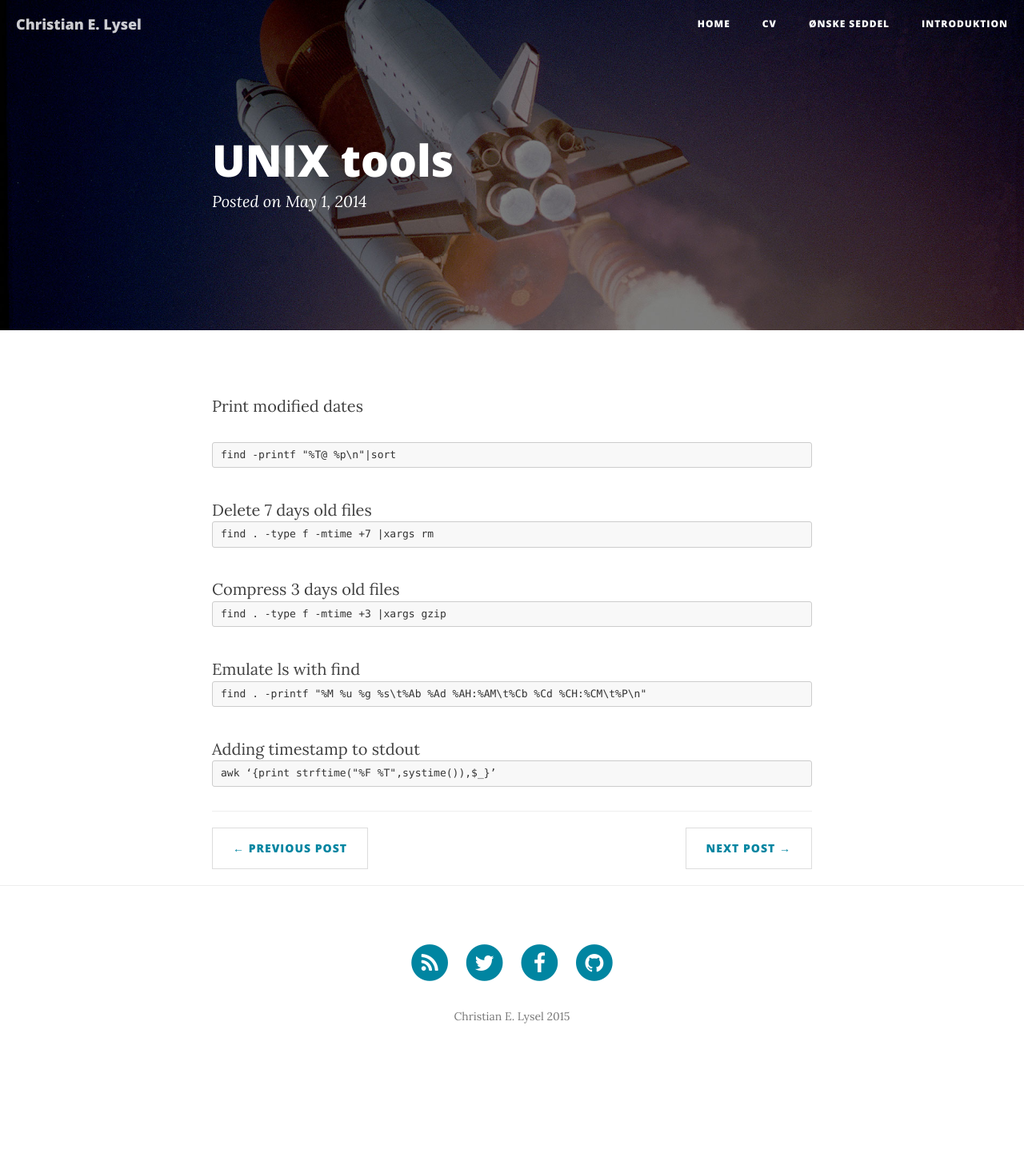
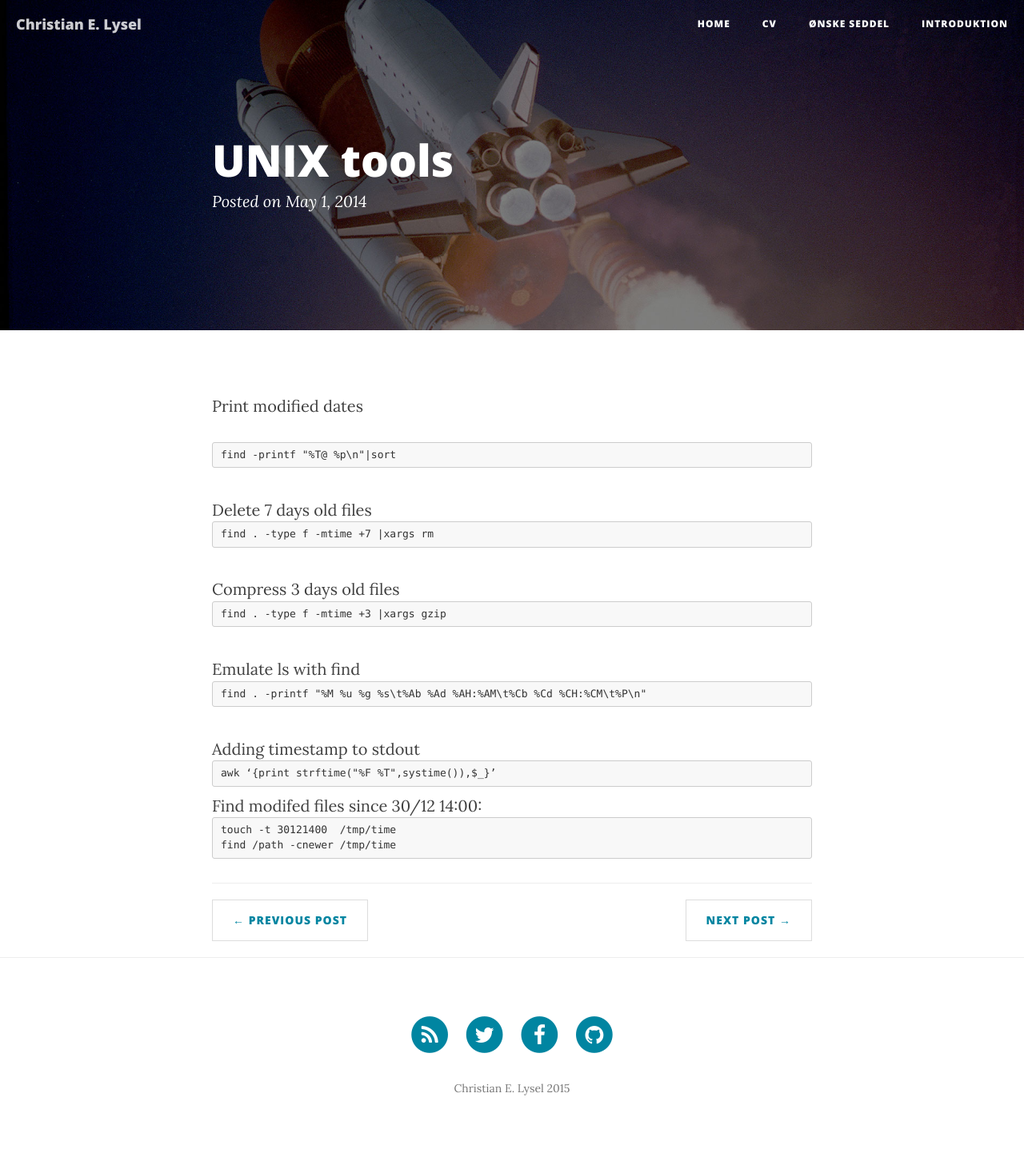
Before and after one commit to clysel/christian.lysel.net, a Jekyll site: the page built from _posts/2014-05-01-unix-tools.markdown, in a window 1280 px wide. Shown: the whole page at 80% size. Built offline with Jekyll 4.4.1, drawn with Linux system fonts in a browser that asks for light colours; nearby versions of some CDN libraries; before the commit the page ends 1347 px from its top, so only the background shows below that.

Commit message:
Update 2014-05-01-unix-tools.markdown

```diff
--- a/_posts/2014-05-01-unix-tools.markdown
+++ b/_posts/2014-05-01-unix-tools.markdown
@@ -13,3 +13,7 @@ Emulate ls&nbsp;with find
 <pre>find . -printf "%M %u %g %s\t%Ab %Ad %AH:%AM\t%Cb %Cd %CH:%CM\t%P\n"</pre><br />
 Adding timestamp to stdout
 <pre>awk &lsquo;{print strftime("%F %T",systime()),$_}&rsquo;</pre>
+Find modifed files since 30/12 14:00:
+<pre>touch -t 30121400  /tmp/time
+find /path -cnewer /tmp/time
+</pre>
```
